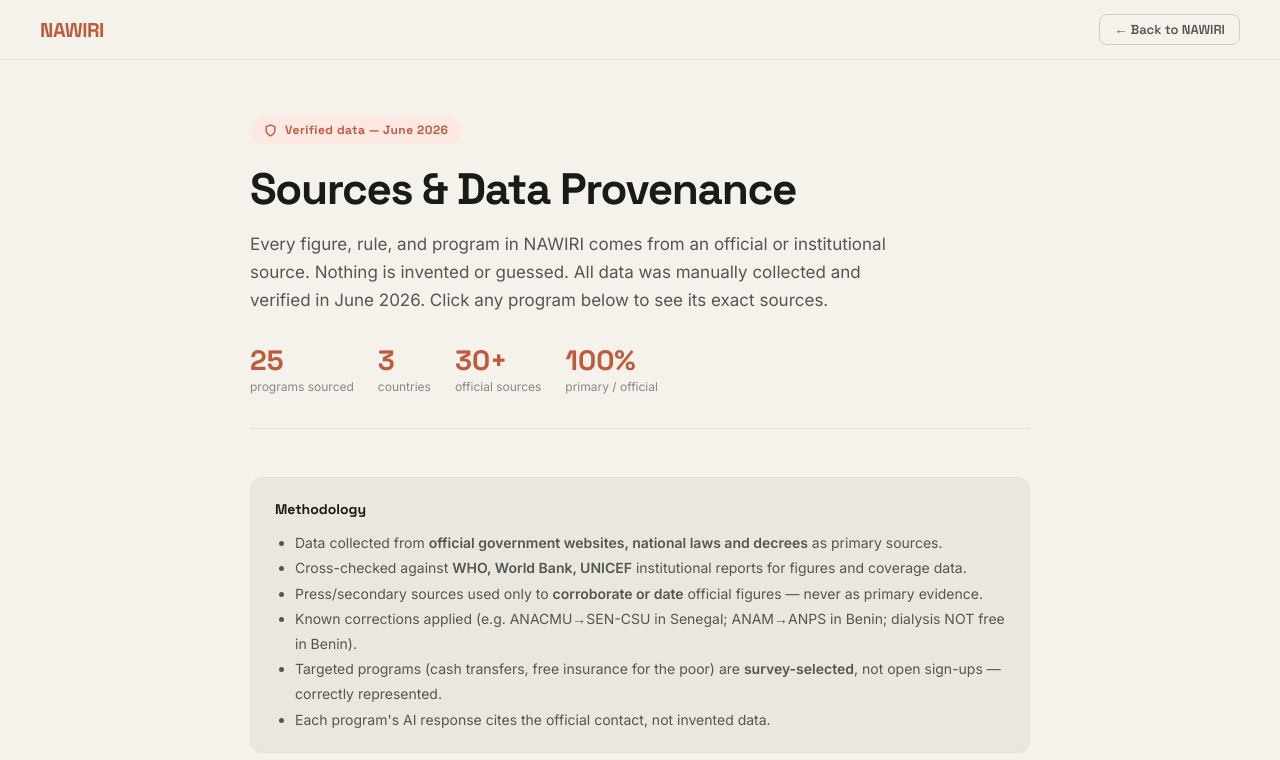
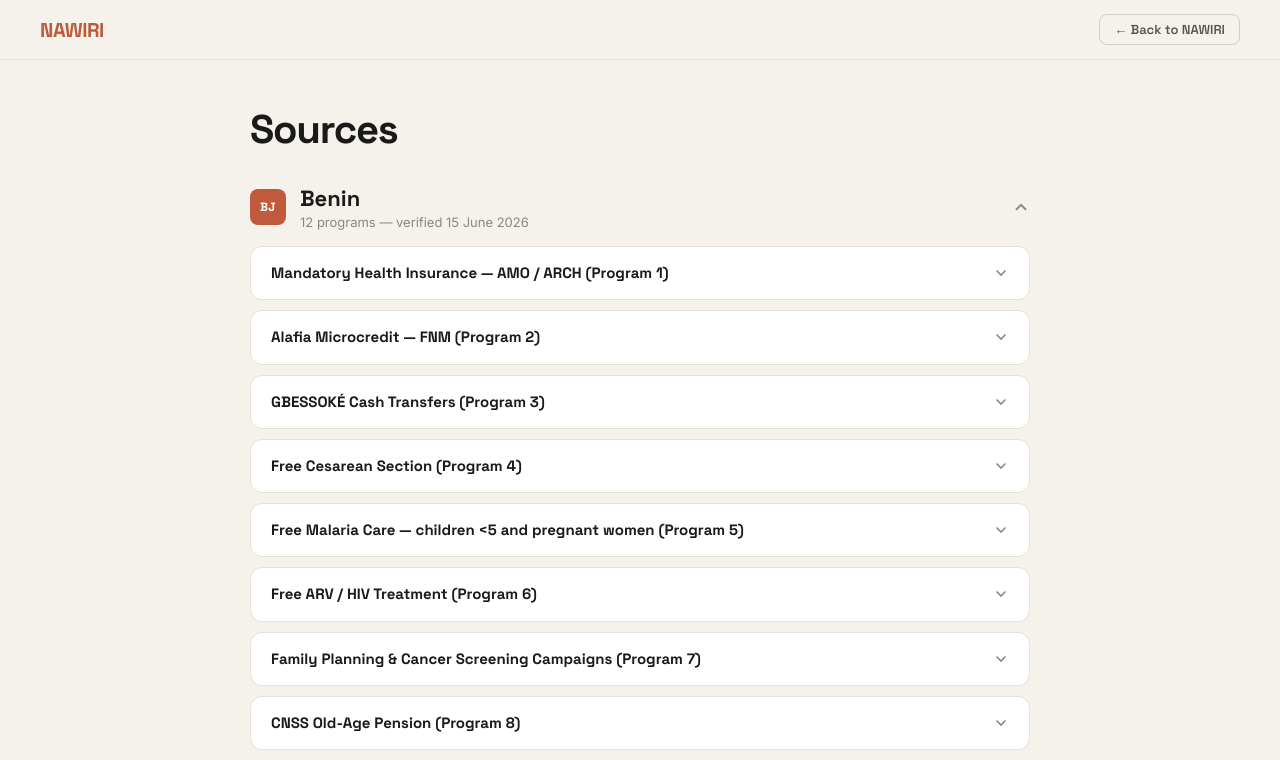
Before and after one commit to Bsh54/NAWIRI, a Next.js app: page /sources in a window 1280 px wide. Shown: the top 760 px of the page. Built offline with nearby package versions, Linux system fonts and the light colour scheme.

Commit message:
Sources: remove nav countries text, Sources button visible, strip sources page header fluff

```diff
--- a/app/sources/page.js
+++ b/app/sources/page.js
@@ -571,103 +571,18 @@ export default function SourcesPage() {
       {/* ── HEADER ─────────────────────────────────────────────────────────────── */}
       <div style={{
         maxWidth: 860, margin: "0 auto",
-        padding: "56px clamp(16px, 4vw, 40px) 32px",
+        padding: "48px clamp(16px, 4vw, 40px) 48px",
       }}>
-        <div style={{
-          display: "inline-flex", alignItems: "center", gap: 8,
-          background: "var(--primary-soft)", borderRadius: 99,
-          padding: "5px 14px", marginBottom: 20,
-        }}>
-          <svg width="13" height="13" viewBox="0 0 24 24" fill="none" stroke="var(--primary)" strokeWidth="2.5" strokeLinecap="round">
-            <path d="M12 22s8-4 8-10V5l-8-3-8 3v7c0 6 8 10 8 10z" />
-          </svg>
-          <span style={{
-            fontSize: 12, fontWeight: 700, color: "var(--primary)",
-            fontFamily: "'Space Grotesk', sans-serif", letterSpacing: "0.04em",
-          }}>
-            Verified data — June 2026
-          </span>
-        </div>
-
         <h1 style={{
           fontFamily: "'Space Grotesk', sans-serif", fontWeight: 800,
-          fontSize: "clamp(28px, 5vw, 44px)", letterSpacing: "-0.03em",
-          color: "var(--text)", marginBottom: 16, lineHeight: 1.1,
+          fontSize: "clamp(26px, 5vw, 40px)", letterSpacing: "-0.03em",
+          color: "var(--text)", marginBottom: 32, lineHeight: 1.1,
         }}>
-          Sources & Data Provenance
+          Sources
         </h1>
-        <p style={{
-          fontSize: 17, color: "var(--text-2)", lineHeight: 1.65,
-          maxWidth: 640, marginBottom: 32,
-        }}>
-          Every figure, rule, and program in NAWIRI comes from an official or institutional source.
-          Nothing is invented or guessed. All data was manually collected and verified in June 2026.
-          Click any program below to see its exact sources.
-        </p>
-
-        {/* Stats row */}
-        <div style={{
-          display: "flex", gap: 24, flexWrap: "wrap", marginBottom: 48,
-          paddingBottom: 32, borderBottom: "1px solid var(--border-soft)",
-        }}>
-          {[
-            { value: "25", label: "programs sourced" },
-            { value: "3", label: "countries" },
-            { value: "30+", label: "official sources" },
-            { value: "100%", label: "primary / official" },
-          ].map(s => (
-            <div key={s.label}>
-              <div style={{
-                fontFamily: "'Space Grotesk', sans-serif", fontWeight: 800,
-                fontSize: 28, color: "var(--primary)", lineHeight: 1,
-              }}>
-                {s.value}
-              </div>
-              <div style={{ fontSize: 12, color: "var(--text-3)", marginTop: 3 }}>
-                {s.label}
-              </div>
-            </div>
-          ))}
-        </div>
-
-        {/* Methodology note */}
-        <div style={{
-          background: "var(--bg-subtle)", borderRadius: 12,
-          padding: "20px 24px", marginBottom: 48,
-          border: "1px solid var(--border-soft)",
-        }}>
-          <div style={{
-            fontFamily: "'Space Grotesk', sans-serif", fontWeight: 700,
-            fontSize: 14, color: "var(--text)", marginBottom: 10,
-          }}>
-            Methodology
-          </div>
-          <ul style={{ margin: 0, padding: "0 0 0 20px", color: "var(--text-2)", fontSize: 14, lineHeight: 1.8 }}>
-            <li>Data collected from <strong>official government websites, national laws and decrees</strong> as primary sources.</li>
-            <li>Cross-checked against <strong>WHO, World Bank, UNICEF</strong> institutional reports for figures and coverage data.</li>
-            <li>Press/secondary sources used only to <strong>corroborate or date</strong> official figures — never as primary evidence.</li>
-            <li>Known corrections applied (e.g. ANACMU→SEN-CSU in Senegal; ANAM→ANPS in Benin; dialysis NOT free in Benin).</li>
-            <li>Targeted programs (cash transfers, free insurance for the poor) are <strong>survey-selected</strong>, not open sign-ups — correctly represented.</li>
-            <li>Each program's AI response cites the official contact, not invented data.</li>
-          </ul>
-        </div>
 
         {/* Country sections */}
         {COUNTRIES.map(c => <CountrySection key={c.flag} country={c} />)}
-
-        {/* Footer note */}
-        <div style={{
-          marginTop: 48, paddingTop: 24,
-          borderTop: "1px solid var(--border-soft)",
-          fontSize: 13, color: "var(--text-3)", lineHeight: 1.7,
-        }}>
-          <strong style={{ color: "var(--text-2)" }}>Important disclaimer:</strong> NAWIRI provides orientation only.
-          Program rules, amounts, and contacts may change. Always verify with the official body before taking action.
-          NAWIRI never certifies eligibility — only an official agent can validate a file.
-          <br /><br />
-          Data compiled by Team EVOLUTICS (Shadrak BESSANH & Franckel GNONLONFIN),
-          Université d'Abomey-Calavi, Benin — June 2026.
-        </div>
       </div>
     </div>
   );
```
Also changed, not shown: app/page.js (+12 -10 lines).
